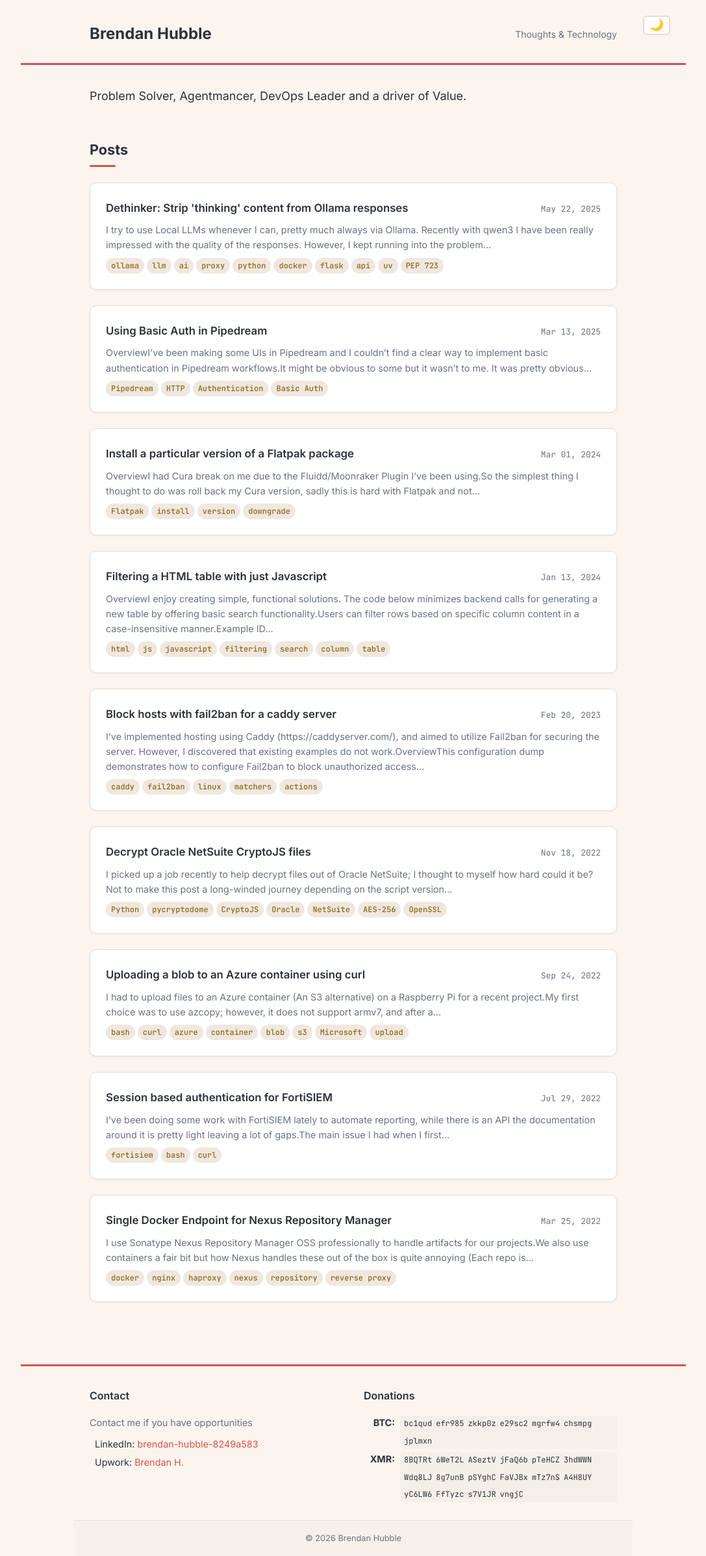
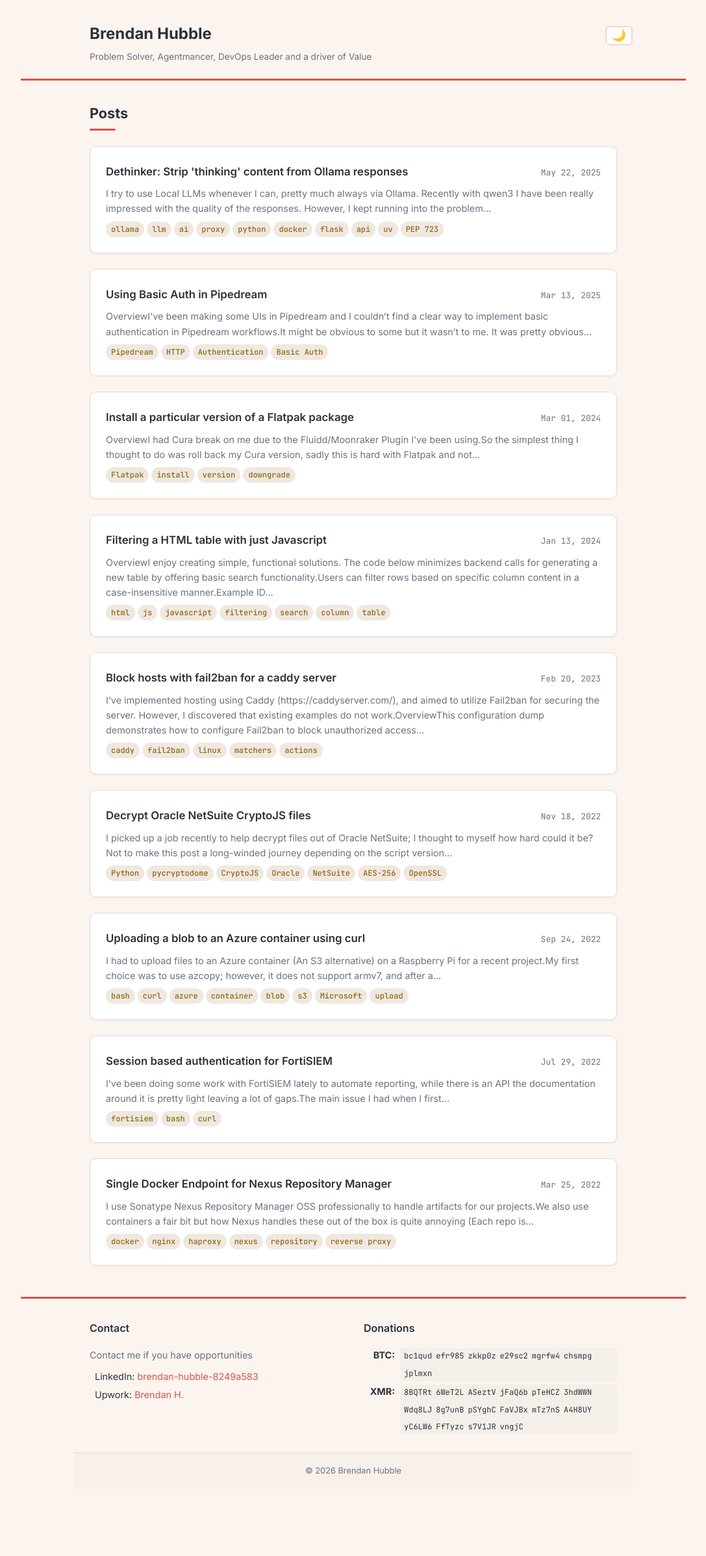
Before and after one commit to bhubbb/bhubbb.github.io, a Jekyll site: the page built from index.md, in a window 1280 px wide. Shown: the whole page at 65% size, without its empty margins (96-1183 px from the left). Built offline with Jekyll 4.4.1, drawn with Linux system fonts in a browser that asks for light colours; after the commit the page ends 2291 px from its top, so only the background shows below that.

Commit message:
Fix: subtitle below heading, button positioning, layout cleanup

```diff
--- a/_layouts/default.html
+++ b/_layouts/default.html
@@ -14,11 +14,15 @@
   <body>
     <a href="#main" class="skip-link">Skip to content</a>
     <header>
-      <div class="header-inner">
-        <h1><a href="{{ "/" | absolute_url }}">Brendan Hubble</a></h1>
-        <span class="subtitle">Thoughts &amp; Technology</span>
+      <div class="header-wrapper">
+        <div class="header-inner">
+          <div class="header-title-block">
+            <h1><a href="{{ "/" | absolute_url }}">Brendan Hubble</a></h1>
+            <span class="subtitle">Problem Solver, Agentmancer, DevOps Leader and a driver of Value</span>
+          </div>
+        </div>
+        <button id="theme-toggle" aria-label="Toggle dark mode" class="theme-btn">🌙</button>
       </div>
-      <button id="theme-toggle" aria-label="Toggle dark mode" class="theme-btn">🌙</button>
     </header>
     <main id="main">
       {{ content }}
--- a/_layouts/home.html
+++ b/_layouts/home.html
@@ -1,9 +1,6 @@
 ---
 layout: default
 ---
-<section class="intro">
-  {{ content }}
-</section>
 
 <section class="posts-section">
   <h2>Posts</h2>
--- a/css/main.css
+++ b/css/main.css
@@ -136,40 +136,28 @@ header {
   border-bottom: 3px solid var(--color-header-accent);
   padding: var(--space-xl) 0 var(--space-lg);
   transition: border-color var(--transition-normal);
+}
+
+.header-wrapper {
   position: relative;
+  max-width: var(--max-width);
+  margin: 0 auto;
 }
 
 .header-inner {
-  display: flex;
-  align-items: center;
-  justify-content: space-between;
-  gap: var(--space-md);
-  max-width: var(--max-width);
-  margin: 0 auto;
   padding: 0 var(--space-lg);
-  flex-wrap: wrap;
 }
 
-.theme-btn {
-  position: absolute;
-  top: var(--space-lg);
-  right: var(--space-lg);
-  background: var(--color-surface);
-  border: 2px solid var(--color-border);
-  border-radius: var(--radius-sm);
-  padding: var(--space-xs) var(--space-sm);
-  font-size: 1.1rem;
-  cursor: pointer;
-  transition: all var(--transition-fast);
-  line-height: 1;
+.header-title-block {
+  display: flex;
+  flex-direction: column;
+  gap: 0;
 }
 
 header h1 {
   font-size: 1.5rem;
   font-weight: 700;
   margin: 0;
-  flex: 1 1 auto;
-  min-width: 0;
 }
 
 header h1 a {
@@ -184,13 +172,28 @@ header h1 a:hover {
 }
 
 .subtitle {
-  font-size: 0.875rem;
+  font-size: 0.85rem;
   color: var(--color-text-muted);
   font-weight: 400;
-  display: none;
+  display: block;
+  line-height: 1.5;
+  margin-top: var(--space-xs);
 }
 
-/* Theme Toggle */
+.theme-btn {
+  position: absolute;
+  top: var(--space-sm);
+  right: 0;
+  background: var(--color-surface);
+  border: 2px solid var(--color-border);
+  border-radius: var(--radius-sm);
+  padding: 4px 8px;
+  font-size: 1.1rem;
+  cursor: pointer;
+  transition: all var(--transition-fast);
+  line-height: 1;
+}
+
 .theme-btn:hover {
   border-color: var(--color-accent);
   background: var(--color-surface-alt);
@@ -207,6 +210,10 @@ main {
 
 section {
   margin-bottom: var(--space-2xl);
+}
+
+.posts-section {
+  margin-bottom: 0;
 }
 
 h2 {
@@ -227,19 +234,6 @@ h2::after {
   height: 3px;
   background: var(--color-accent);
   border-radius: 2px;
-}
-
-/* ============================================
-   Intro Section
-   ============================================ */
-.intro {
-  margin-bottom: var(--space-2xl);
-}
-
-.intro p {
-  font-size: 1.125rem;
-  line-height: 1.8;
-  color: var(--color-text);
 }
 
 /* ============================================
@@ -516,12 +510,6 @@ footer {
 /* ============================================
    Responsive
    ============================================ */
-@media (min-width: 600px) {
-  .subtitle {
-    display: block;
-  }
-}
-
 @media (min-width: 768px) {
   .posts-grid {
     display: flex;
```
Also changed, not shown: index.md (+0 -2 lines).
